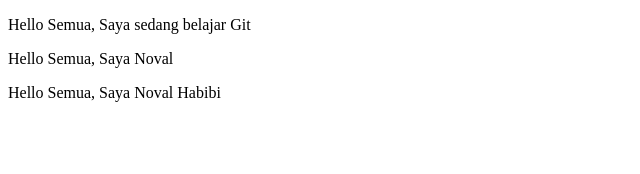
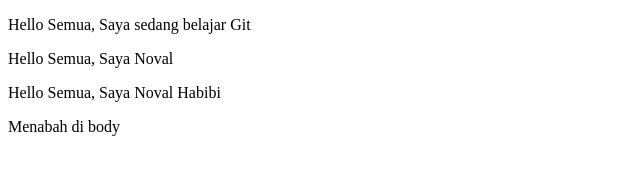
Before and after one commit to novalhabibi/latihan-git, a plain HTML site: page index.html in a window 1280 px wide. Shown: the whole page, without its empty margins (0-640 px from the left). Drawn offline with Linux system fonts and the light colour scheme.

Commit message:
Menambah di body

```diff
--- a/index.html
+++ b/index.html
@@ -10,6 +10,8 @@
     <p>Hello Semua, Saya sedang belajar Git</p>
     <p>Hello Semua, Saya Noval</p>
     <p>Hello Semua, Saya Noval Habibi</p>
+
+    <p>Menabah di body</p>
 </body>
 
 </html>
```
